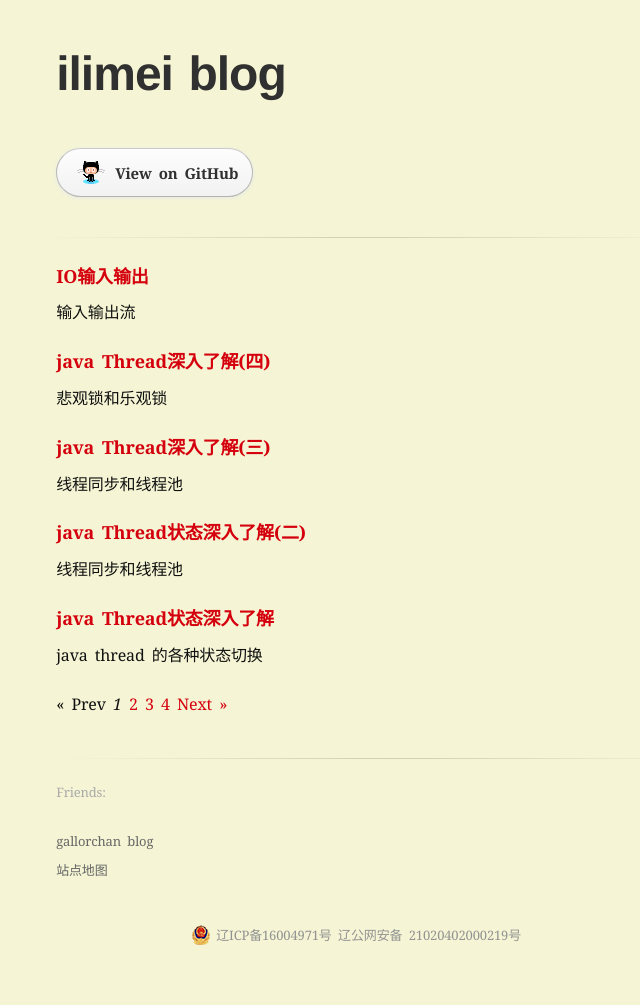
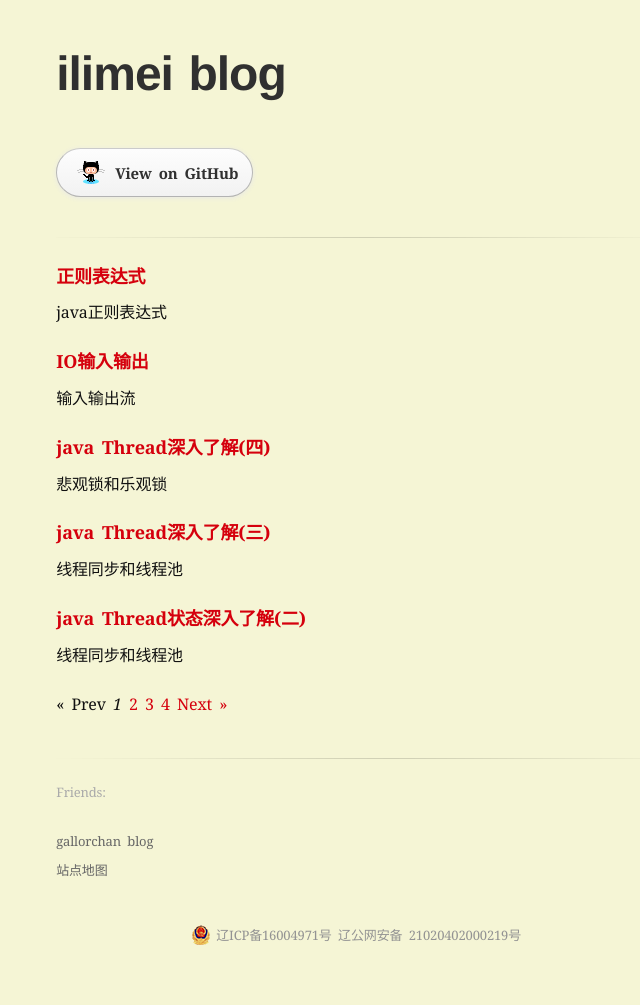
Before and after one commit to ilimei/ilimei.github.io, a Jekyll site: the page built from index.html, in a window 1280 px wide. Shown: the whole page, without its empty margins (261-901 px from the left). Built offline with Jekyll 4.4.1, drawn with Linux system fonts in a browser that asks for light colours; the list of posts is cut into pages by our own code; comment, search, counter and statistics services are not loaded; some of the changed lines change nothing that is shown.

Commit message:
提交新博客

````diff
--- a/_posts/2017-09-07-io.md
+++ b/_posts/2017-09-07-io.md
@@ -18,9 +18,9 @@ java里对应的就是System.in System.out System.err。
 标准错误输出流和标准输出流是有区别的。输出流是有缓存的只有遇到换行符或者结束的时候才会输出，而err是直接输出的。
 
 ## shell或者cmd里的重定向
-> 重定向输出流
-2> 重定向错误输出流
-< 重定向输入流
+\> 重定向输出流
+2\> 重定向错误输出流
+\< 重定向输入流
 ```shell
 echo 1 > 1.txt
 echo < 1.txt
@@ -53,7 +53,7 @@ process.getOutputStream实际就是子进程的输入流
 
 ## IO就像插座 我们把任意的IO对接起来
 把cmd的IO和java的IO对接起来
-```
+```java
 /**
  *  对接java的输出流到cmd的输入流
  *  必须调用
--- /dev/null
+++ b/_posts/2017-09-11-regexp.md
@@ -0,0 +1,196 @@
+---
+layout: post
+title: 正则表达式
+keywords: java regexp
+desc: java正则表达式
+photoUrl:
+---
+
+# 正则表达式
+
+## 文本匹配
+正则表达式，又称正规表示法、常规表示法(英语:Regular Expression，在代码中常简写为regex、regexp或RE)，计算机科学的一个概念。正则表达式使用单个字符串来描述、匹配一系列符合某个句法规则的字符串。在很多文本编辑器里，正则表达式通常被用来检索、替换那些符合某个模式的文本。
+
+## 常用应用
+主要是分两种应用
+* 文本替换  例如 ide
+* 输入验证  例如 登录验证
+* 文本摘取  例如爬虫
+
+## 案例
+java中的正则表达式是通过Pattern实现的
+```java
+/**
+ * 字符串规则验证
+ * @param regexp 正则表达式
+ * @param str     待验证字符串
+ * @return       字符串是否符合正则表达式规则
+ */
+public static boolean test(String regexp,String str){
+    //编译正则表达式 返回Pattern对象
+    Pattern pattern=Pattern.compile(regexp);
+    //验证字符串返回Matcher对象
+    Matcher match = pattern.matcher(str);
+    //返回是否在字符串中找到匹配的子字符串
+    return match.find();
+}
+```
+
+## 正则表达式规则
+[] 表示字符集合
+() 表示组
+\  转译
+{} 表示个数
+
+正则表达式 实际上就是通过一个简化的规则去描述字符串
+比如 "aaaa..." 有25个a
+正则表达式的描述就是 a{25}
+"aaa....bbb...."25个a 和26个b
+正则表达式的描述就是  a{25}b{26}
+这是精确匹配
+假设 有一堆字符串 "a..."25个a "a..."10个a "a..."6个a
+a{6,25} 表示  a个数可以是6个 7个，8个 。。。25个
+这种是模糊匹配
+假设 有一堆字符串 "a..."25个a "a..."10个a "a..."6个a
+a{6,25} 表示  a个数可以是6个 7个，8个 。。。25个
+这种是模糊匹配
+那么有两个特殊的字符 来表示
+a{1,} === a+   +表示1到多个
+a{0,} === a*   *表示0到多个
+
+[] 集合
+
+"a..b..aabbababab.."26个字符
+假设有这个字符串
+ab交替混合 不规则出现
+正则表达式的描述就是 [ab]{26}
+[1-5]{26}===[12345]{26}
+[a-e]===[abcde]
+[0-9]====\d  表示0-9
+[A-Za-z0-9_]===\w 表示所有字符
+[^0-3]表示不出现0123
+
+\ 转义符
+
+\n 换行符 \t tab符  \r 回车符 \f 换页符 \v 垂直tab
+\d 数字   \w 字符和数字加下划线 \s [ \n\t\r\f\v]
+\W  [^\w] \D [^\d]   \S [^\s]
+\b 单词边界  \B [^\b]
+
+() 组
+()括起来的正则表达式 表示一个组
+被括起来的正则表达式匹配的字符 可以用$1表示
+假设有2个()
+那么第一个就是$1 第二个就是$2
+
+```java
+ System.out.println("123---123-----123".replaceAll("(1)2(3)","$1a$2b"));
+ //输出
+ //1a3b---1a3b-----1a3b
+```
+
+假设文件a
+```
+abc
+bcd
+ece
+```
+
+对文件每行的头尾加上单引号
+
+```java
+String s=readFile();
+writeFile(s.replaceAll("(\\w+)\\n","'$1'\n"))
+```
+
+
+## 完成一个Regexp的工具类
+
+test方法
+```
+import java.util.regex.Matcher;
+import java.util.regex.Pattern;
+
+public class RegExp {
+
+    /**
+     * 字符串规则验证
+     * @param regexp 正则表达式
+     * @param str     待验证字符串
+     * @return       字符串是否符合正则表达式规则
+     */
+    public static boolean test(String regexp,String str){
+        //编译正则表达式 返回Pattern对象
+        Pattern pattern= Pattern.compile(regexp);
+        //验证字符串返回Matcher对象
+        Matcher match = pattern.matcher(str);
+        //返回是否在字符串中找到匹配的子字符串
+        return match.find();
+    }
+
+    /**
+     *  替换字符串
+     * @param source
+     * @param regexp
+     * @param str
+     * @return
+     */
+    public static String replace(String source,String regexp,String str){
+        return source.replaceAll(regexp,str);
+    }
+
+    /**
+     * 正则表达式替换方程
+     */
+    public interface ReplaceFunc{
+        /**
+         * 根据输入的匹配项返回替换的对象
+         * @param args args[0]=matcher args[1]=$1,args[2]=$2 ......
+         * @return 替换字符串
+         */
+         String func(String... args);
+    }
+
+    /**
+     * 可控的替换过程
+     * @param source 源字符串
+     * @param regexp 正则表达式
+     * @param func   替换方法
+     * @return
+     */
+    public static String replace(String source,String regexp,ReplaceFunc func){
+        Pattern pattern=Pattern.compile(regexp);
+        Matcher matcher = pattern.matcher(source);
+        StringBuffer sb = new StringBuffer();
+        while(matcher.find()){
+            String parms[]=new String[matcher.groupCount()+1];
+            for (int i = 0; i <parms.length; i++) {
+                parms[i]=matcher.group(i);
+            }
+            if(parms.length!=0){
+                matcher.appendReplacement(sb, func.func(parms));
+            }
+        }
+        matcher.appendTail(sb);
+        return sb.toString();
+    }
+}
+```
+
+例子
+这样我可以控制正则匹配的每一步 并作出对应的操作来修改返回字符串
+```java
+String result = RegExp.replace("abc\nbcd\ncdc\n", "(\\w+)\\n", new RegExp.ReplaceFunc() {
+    @Override
+    public String func(String... args) {
+        String $1 = args[1];
+        if("abc".equals($1)){
+            return "'ABC'\n";
+        }else if("bcd".equals($1)){
+            return "'BcD'\n";
+        }
+        return "'" + $1 + "'\n";
+    }
+});
+System.out.println(result);
+```
````
